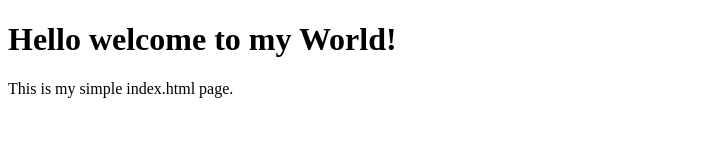
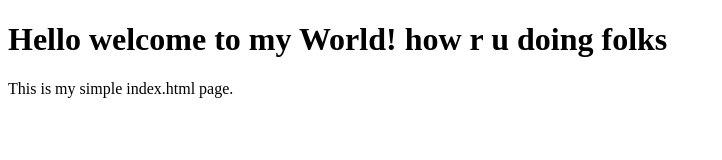
Before and after one commit to akhilsayyad/centralgit, a plain HTML site: page index.html in a window 1280 px wide. Shown: the whole page, without its empty margins (0-722 px from the left). Drawn offline with Linux system fonts and the light colour scheme.

Commit message:
Added Greeting

```diff
--- a/index.html
+++ b/index.html
@@ -4,7 +4,9 @@
     <title>My First Web Page</title>
 </head>
 <body>
-    <h1>Hello welcome to my  World!</h1>
+    <h1>Hello welcome to my  World!
+    how r u doing folks
+    </h1>
     <p>This is my simple index.html page.</p>
 </body>
 </html>
```
